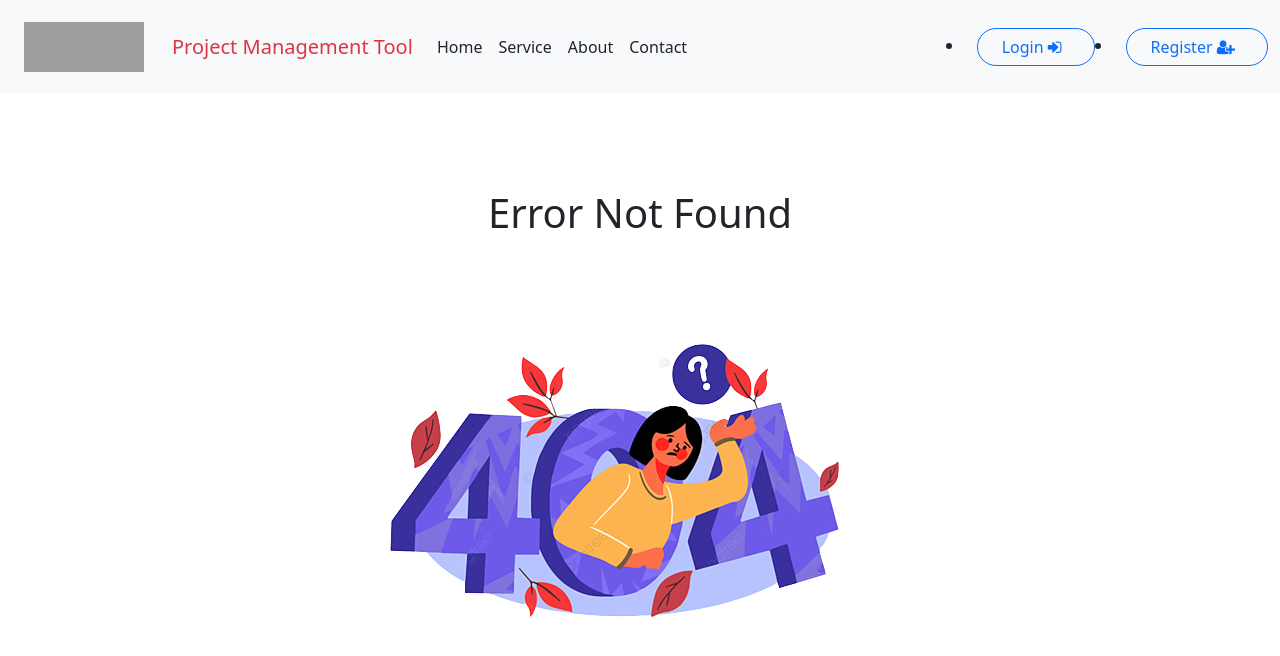
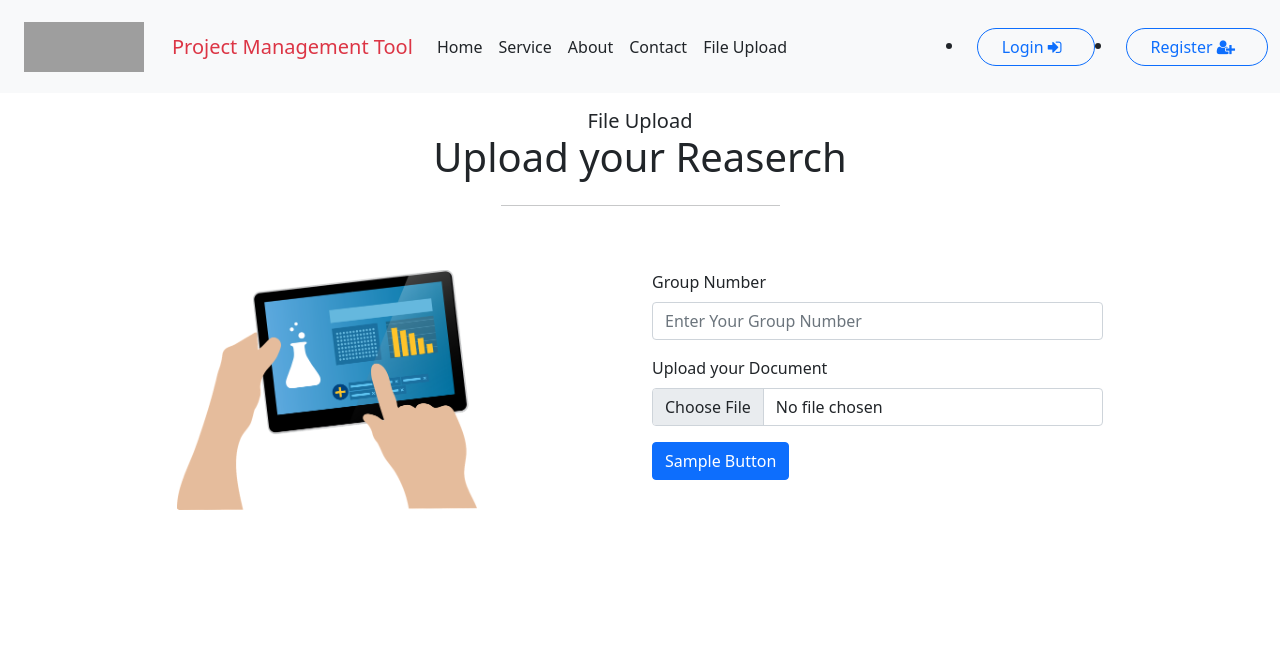
Before and after one commit to SandaliJayawickrama/AF_Project_Y3S1, a React (Create React App) app in the folder frontend/: page /fileupload in a window 1280 px wide. Before the commit this address had no page. Shown: the top 656 px of the page. Built offline with nearby package versions, Linux system fonts and the light colour scheme; grey boxes are pictures that could not be loaded.

Commit message:
File Upload UI

```diff
--- a/frontend/src/App.js
+++ b/frontend/src/App.js
@@ -13,6 +13,7 @@ import Services from './Components/Home/Service';
 import About from './Components/Home/About';
 import Contact from './Components/Home/Contact';
 import Error from './Components/Home/Error';
+import FileUpload from './Components/FileUpload/FileUpload';
 
 function App() {
   return (
@@ -24,6 +25,7 @@ function App() {
         <Route exact path="/about" element={<About />} />
         <Route exact path="/contact" element={<Contact />} />
         <Route exact path="*" element={<Error />} />
+        <Route exact path="/fileupload" element={<FileUpload />} />
       </Routes>
     </>
 
--- /dev/null
+++ b/frontend/src/Components/FileUpload/FileUpload.js
@@ -0,0 +1,47 @@
+import React, { useState } from 'react'
+import { NavLink } from 'react-router-dom'
+import img from './images/i1.png';
+
+const FileUpload = () => {
+
+
+    return (
+        <div>
+            <section id="contact">
+                <div className='container my-3 '>
+                    <div className='row mb-5'>
+                        <div className='col-12'>
+                            <h3 className='fs-5 text-center mb-0'>File Upload</h3>
+                            <h1 className='display-6 text-center mb-4'> Upload your <b> Reaserch </b></h1>
+                            <hr className='w-25 mx-auto' />
+                        </div>
+                    </div>
+                    <div className='row'>
+                        <div className='col-md-1'>
+                        </div>
+                        <div className='col-md-5'>
+                            <img src={img} alt="File Upload" width='300' />
+                        </div>
+                        <div className='col-md-5'>
+                            <form>
+                                <div class="mb-3">
+                                    <label for="groupNo" class="form-label">Group Number</label>
+                                    <input name="groupNo" type="text" class="form-control" id="groupNo" placeholder="Enter Your Group Number" />
+                                </div>
+                                <div class="mb-3">
+                                    <label for="file" class="form-label">Upload your Document</label>
+                                    <input name="file" class="form-control" id="file" rows="5" type='file' />
+                                </div>
+                                <button type="button" class="btn btn-primary">
+                                    Sample Button
+                                </button>
+                            </form>
+                        </div>
+                    </div>
+                </div>
+            </section>
+        </div>
+    )
+}
+
+export default FileUpload;
--- a/frontend/src/Components/Home/Header.js
+++ b/frontend/src/Components/Home/Header.js
@@ -32,6 +32,9 @@ function Header() {
                             <li class="nav-item">
                                 <a class="nav-link text-dark" href="/contact">Contact</a>
                             </li>
+                            <li class="nav-item">
+                                <a class="nav-link text-dark" href="/fileupload">File Upload</a>
+                            </li>
                         </ul>
                         <li>
                             <NavLink className="btn btn-outline-primary ms-2 px-4 rounded-pill" to="/login">
```
Also changed, not shown: frontend/src/Components/FileUpload/images/i1.png (added).
